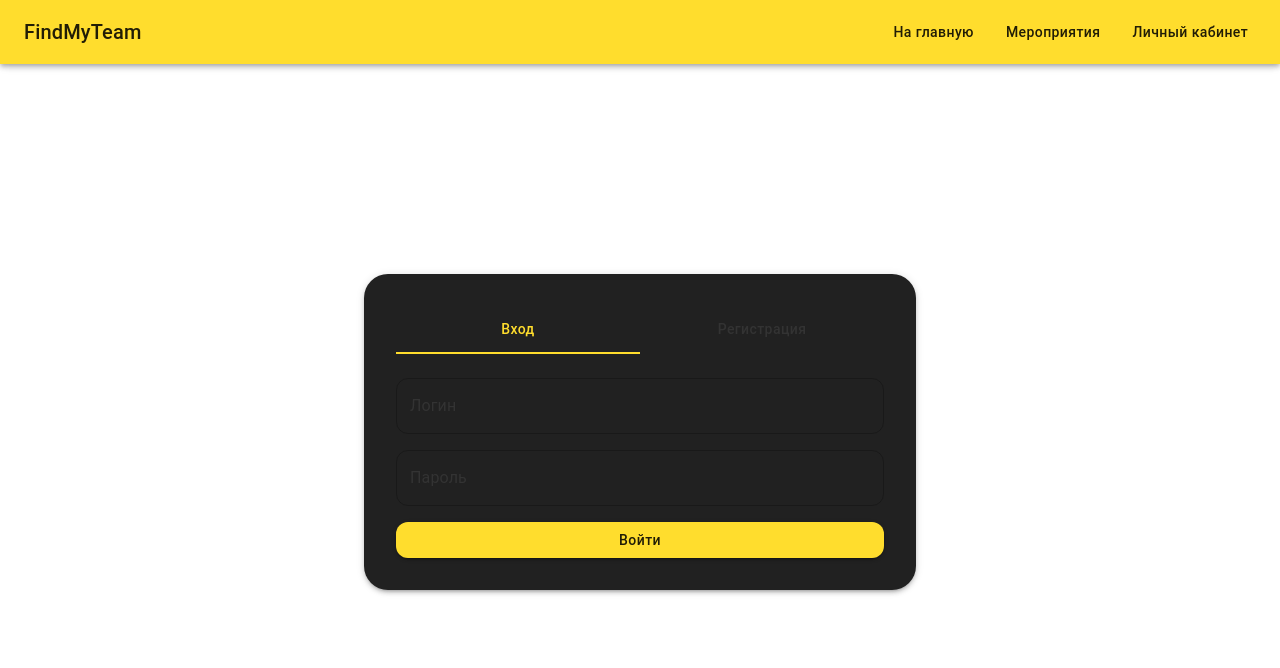
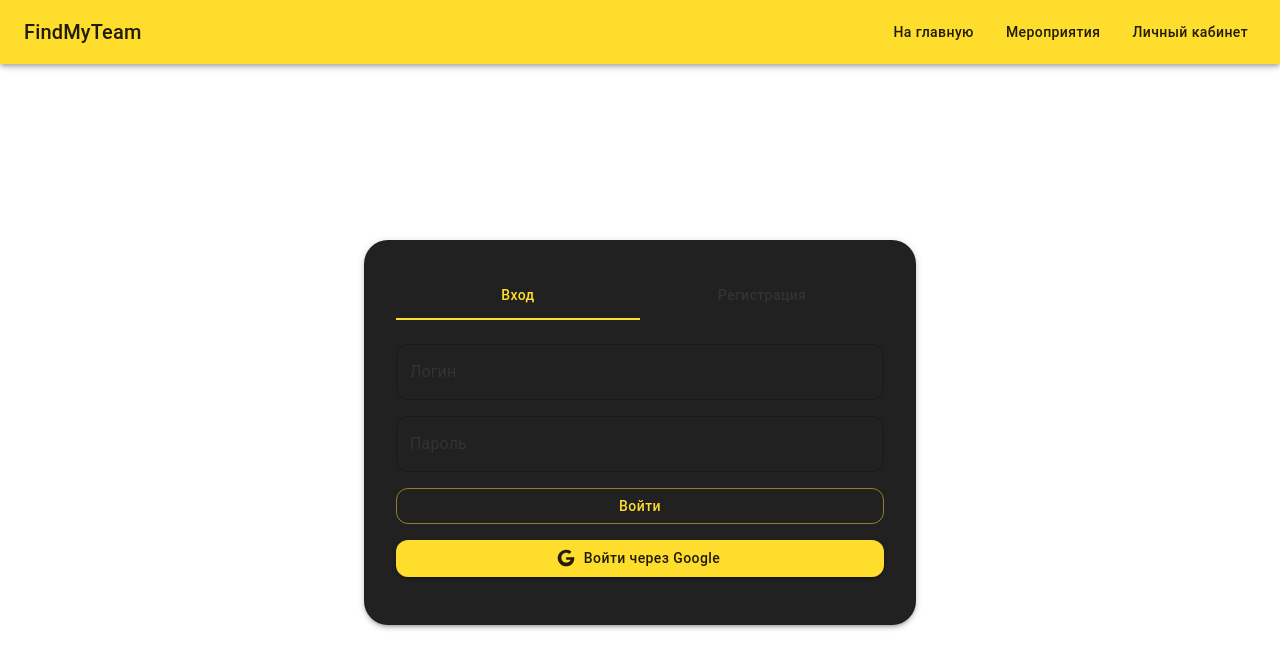
Before and after one commit to GlebNes109/FindMyTeam, a React (Vite) app in the folder frontend/: page /auth in a window 1280 px wide. Shown: the top 668 px of the page. Built offline with nearby package versions, Linux system fonts and the light colour scheme.

Commit message:
feat(auth): support google oauth on frontend

```diff
--- a/frontend/src/App.jsx
+++ b/frontend/src/App.jsx
@@ -13,6 +13,7 @@ import {setAuthFailureHandler} from "./authHandler.js";
 import AuthPage from "./pages/AuthPage.jsx";
 import theme from './theme';
 import {CssVarsProvider} from "@mui/material";
+import {OAuthCallback} from "./oauthCallbackRoute.jsx";
 
 function AppRoutesWithAuthHandler() {
     const navigate = useNavigate();
@@ -36,6 +37,8 @@ function AppRoutesWithAuthHandler() {
                 <Route path="/event/:event_id/register" element={<RegistrationEventPage />} />
                 <Route path="/team/:teamId" element={<TeamPage />} />
                 <Route path="/participant/:participantId" element={<ParticipantPage />} />
+                <Route path="/oauth/callback" element={<OAuthCallback />} />
+
             </Routes>
         </>
     );
--- a/frontend/src/components/SelectVacancyModel.jsx
+++ b/frontend/src/components/SelectVacancyModel.jsx
@@ -40,6 +40,7 @@ const SelectVacancyModal = ({ isOpen, onClose, vacancies, onSubmit, participant
                         {vacancies.map((v) => (
                             <MenuItem key={v.id} value={v.id}>
                                 {v.track.name}
+                                {` [вакансия #${v.id.slice(0, 6)}]`}
                             </MenuItem>
                         ))}
                     </Select>
--- a/frontend/src/components/SignInForm.jsx
+++ b/frontend/src/components/SignInForm.jsx
@@ -49,7 +49,7 @@ const SignInForm = ({ onSuccess, switchToRegister }) => {
                     value={password}
                     onChange={(e) => setPassword(e.target.value)}
                 />
-                <Button variant="contained" fullWidth onClick={LoginRequest}>
+                <Button variant="outlined" fullWidth onClick={LoginRequest}>
                     Войти
                 </Button>
                 {errorMessage && <Alert severity="error">{errorMessage}</Alert>}
--- a/frontend/src/components/SignUpForm.jsx
+++ b/frontend/src/components/SignUpForm.jsx
@@ -120,7 +120,7 @@ const SignUpForm = ({ onSuccess, switchToLogin }) => {
                     value={confirmPassword}
                     onChange={(e) => setConfirmPassword(e.target.value)}
                 />
-                <Button variant="contained" fullWidth onClick={RegisterRequest}>
+                <Button variant="outlined" fullWidth onClick={RegisterRequest}>
                     Зарегистрироваться
                 </Button>
                 {errorMessage && <Alert severity="error">{errorMessage}</Alert>}
--- /dev/null
+++ b/frontend/src/oauthCallbackRoute.jsx
@@ -0,0 +1,54 @@
+import React, { useEffect } from "react";
+import { useLocation, useNavigate } from "react-router-dom";
+import {Box, CircularProgress} from "@mui/material";
+import {apiFetch} from "./apiClient.js";
+import {setAccessToken} from "./tokenStore.js";
+import {useToast} from "./components/ToastProvider.jsx"; // твой существующий код
+
+export function OAuthCallback() {
+    const { search } = useLocation();
+    const navigate = useNavigate();
+    const { showToast } = useToast();
+
+    useEffect(() => {
+        const params = new URLSearchParams(search);
+        const code = params.get("code");
+        const provider = params.get("state");
+
+        if (code && provider) {
+            // отправка code на бэк
+            console.log(code)
+            apiFetch(`/users/auth/${provider}/callback`, {
+                method: "POST",
+                headers: {
+                    "Content-Type": "application/json",
+                },
+                body: JSON.stringify({ code: code}),
+            })
+                .then(res => res.json())
+                .then(data => {
+                    setAccessToken(data.access_token);
+                    navigate("/home"); // редирект после логина
+                })
+                .catch(err => {
+                    console.error("OAuth login failed", err);
+                    showToast('error', 'Используйте другой способ входа. Скоро все исправим');
+                    navigate("/auth");
+                });
+        } else {
+            showToast('error', 'Используйте другой способ входа. Скоро все исправим');
+            //navigate("/auth"); // если нет code
+        }
+    }, [search, navigate]);
+
+    return (<Box
+        sx={{
+            display: "flex",
+            justifyContent: "center",
+            alignItems: "center",
+            minHeight: "200px",
+        }}
+    >
+        <CircularProgress />
+    </Box>)
+}
--- a/frontend/src/pages/AuthPage.jsx
+++ b/frontend/src/pages/AuthPage.jsx
@@ -1,5 +1,5 @@
 import { useState } from "react";
-import {Typography, Container, Box, Tabs, Tab, Toolbar} from "@mui/material";
+import {Typography, Container, Box, Tabs, Tab, Toolbar, SvgIcon, Button} from "@mui/material";
 import SignInForm from "../components/SignInForm.jsx";
 import SignUpForm from "../components/SignUpForm.jsx";
 import {grey} from "@mui/material/colors";
@@ -20,23 +20,31 @@ export default function AuthPage() {
         setAccessToken(accessToken);
         navigate(redirectTo, { replace: true });
     };
+    function GoogleIcon(props) {
+        return (
+            <SvgIcon {...props}>
+                <path d="M21.35 11.1h-9.17v2.9h5.27c-.23 1.2-1.47 3.52-5.27 3.52-3.17 0-5.75-2.62-5.75-5.85s2.58-5.85 5.75-5.85c1.81 0 3.03.78 3.73 1.45l2.54-2.45C18.28 3.25 15.82 2 12.18 2 6.59 2 2 6.59 2 12s4.59 10 10.18 10c5.92 0 9.82-4.15 9.82-9.95 0-.66-.07-1.15-.65-1.95z" />
+            </SvgIcon>
+        );
+    }
+
+    const loginWithGoogle = () => {
+        window.location.href = `/api/users/auth/google/login`
+        };
 
     return (
         <>
         <Toolbar/>
-        <Container maxWidth="sm" sx={{ minHeight: '100vh', display: 'flex', alignItems: 'center' }}>
+        <Container maxWidth="sm" sx={{ minHeight: '100%', display: 'flex', alignItems: 'center' }}>
             <Box
                 sx={{
                     width: '100%',
-                    mt: -8,
                     p: 4,
                     borderRadius: 2,
                     boxShadow: 3,
                     bgcolor: grey[900],
                 }}
             >
-
-
                 <Tabs value={tab} onChange={handleChange} variant="fullWidth" sx={{ mb: 3 }}>
                     <Tab label="Вход" />
                     <Tab label="Регистрация" />
@@ -47,6 +55,18 @@ export default function AuthPage() {
                 ) : (
                     <SignUpForm onSuccess={handleSuccess} />
                 )}
+                    <Button
+                        variant="contained"
+                        startIcon={<GoogleIcon />}
+                        fullWidth
+                        onClick={loginWithGoogle}
+                        sx={{
+                            textTransform: 'none',
+                            my: 2
+                        }}
+                    >
+                        Войти через Google
+                    </Button>
             </Box>
         </Container>
             </>
```
